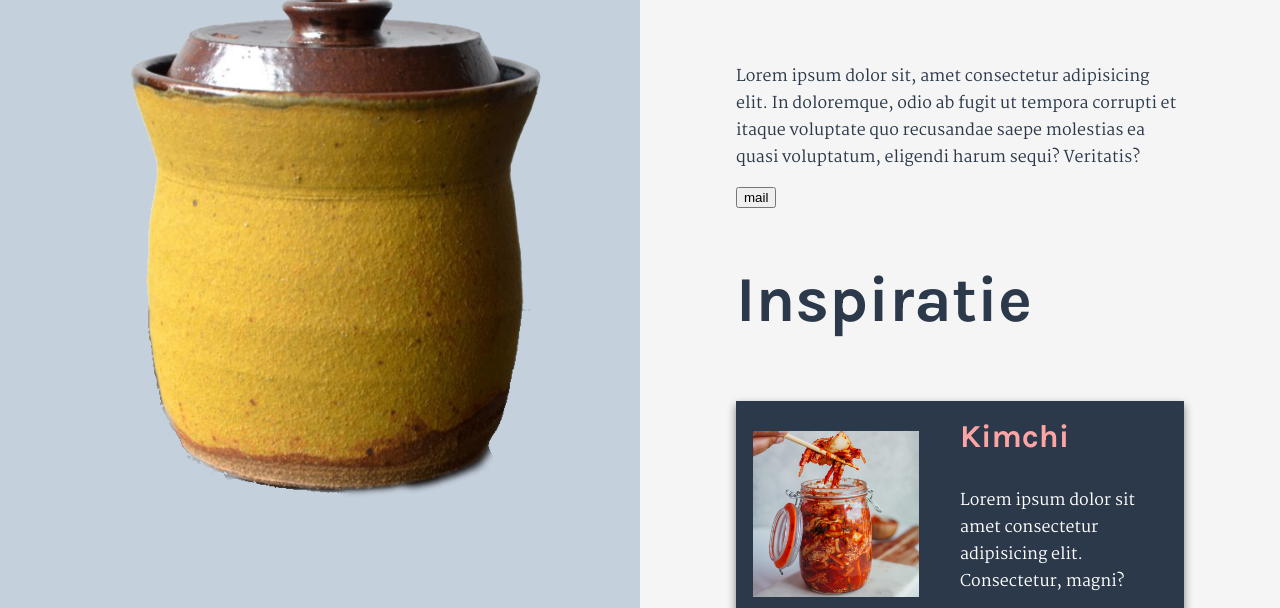
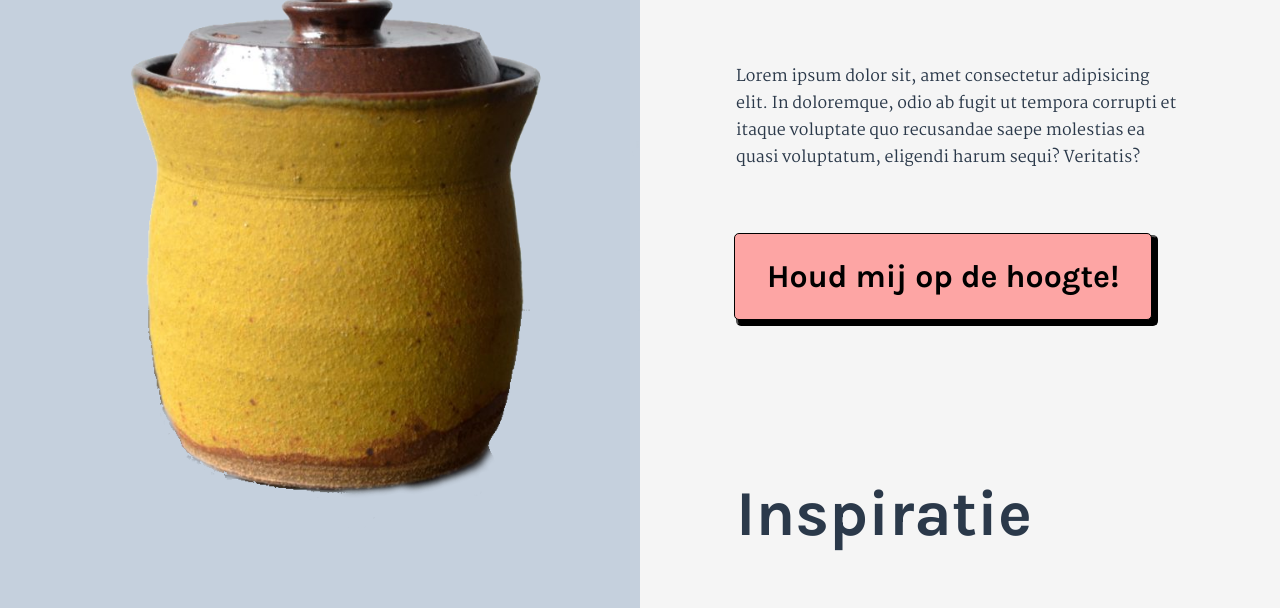
Before and after one commit to RikkieBlanco/zuurkoolpot, a plain HTML site: page index.html in a window 1280 px wide. Shown: the part 192-800 px from the top of the page. Drawn offline with Linux system fonts and the light colour scheme.

Commit message:
add mail-me button

```diff
--- a/index.html
+++ b/index.html
@@ -28,7 +28,7 @@
                 <p>Lorem ipsum dolor sit, amet consectetur adipisicing elit. In doloremque, odio ab fugit ut tempora
                     corrupti et itaque voluptate quo recusandae saepe molestias ea quasi voluptatum, eligendi harum
                     sequi? Veritatis?</p>
-                <button class="mail">mail</button>
+                    <button class="button button--pandora"><span>Houd mij op de hoogte!</span></button>
             </section>
             <section id="inspiratie">
                 <h2>Inspiratie</h2>
--- a/styles/style.css
+++ b/styles/style.css
@@ -107,3 +107,29 @@ button .mail {
     object-fit: contain;
     margin-right: 10%;
 }
+
+/* mail mij button */
+.button--pandora {
+	background: #000;
+	font-weight: 700;
+	padding: 0;
+	border-radius: 5px;
+    margin-top: 3rem;
+    margin-bottom: 6rem;
+}
+
+.button--pandora span {
+	display: block;
+	background: #FDA5A4;
+    font-family: 'Karla', sans-serif;
+    font-size: 2rem;
+	padding: 1.5rem 2rem;
+	border: 1px solid #000;
+	border-radius: 5px;
+	transform: translate3d(-4px, -4px, 0);
+	transition: transform 0.3s cubic-bezier(0.7, 0, 0.2, 1);
+}
+
+.button--pandora:hover span {
+	transform: translate3d(-8px, -8px, 0);
+}
```
